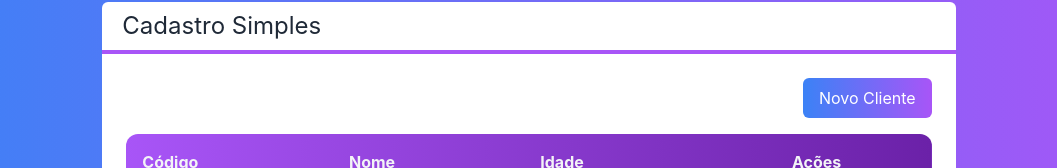
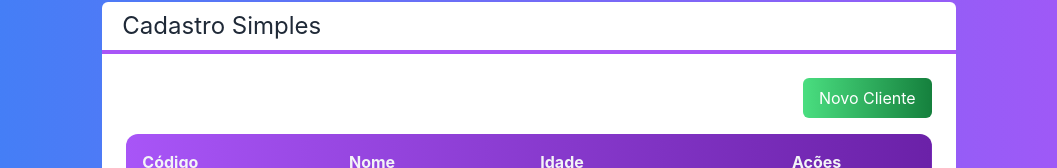
Before and after one commit to LeandroMenoci/nextjs-cod3r02, a Next.js app in the folder next-crud/: page / in a window 1280 px wide. Shown: the part 124-292 px from the top of the page, without its empty margins (111-1168 px from the left). Built offline with nearby package versions, Linux system fonts and the light colour scheme.

Commit message:
Componente Formulario

```diff
--- a/next-crud/src/components/Botao.tsx
+++ b/next-crud/src/components/Botao.tsx
@@ -6,11 +6,11 @@ interface BotaoProps {
 }
 
 export default function Botao(props: BotaoProps) {
-  const cor = props.cor ?? 'gray'
+  // const cor = props.cor ?? 'gray'
 
   return (
     <button className={`
-      bg-gradient-to-r from-${cor}-400 to-${cor}-700
+      bg-gradient-to-r from-green-400 to-green-700
       text-white px-4 py-2 rounded-md
       ${props.className}
     `}>
--- a/next-crud/src/pages/index.tsx
+++ b/next-crud/src/pages/index.tsx
@@ -1,4 +1,5 @@
 import Botao from "../components/Botao";
+import Formulario from "../components/Formulario";
 import Layout from "../components/Layout";
 import Tabela from "../components/Tabela";
 import Cliente from "../core/Cliente";
@@ -29,9 +30,10 @@ export default function Home() {
 
       <Layout titulo="Cadastro Simples">
         <div className="flex justify-end">
-          <Botao className="mb-4">Novo Cliente</Botao>
+          <Botao className="mb-4" cor="blue" >Novo Cliente</Botao>
         </div>
         <Tabela clientes={clientes} clienteSelecionado={clienteSelecionado} clienteExcluido={clienteExcluido}></Tabela>
+        <Formulario cliente={clientes[0]}></Formulario>
       </Layout>
     </div>
   )
--- a/next-crud/tailwind.config.js
+++ b/next-crud/tailwind.config.js
@@ -1,8 +1,15 @@
 module.exports = {
-  content: [
-    "./src/pages/**/*.{js,ts,jsx,tsx}",
-    "./src/components/**/*.{js,ts,jsx,tsx}",
-  ],
+  purge: {
+    content: [
+      "./src/pages/**/*.{js,ts,jsx,tsx}",
+      "./src/components/**/*.{js,ts,jsx,tsx}",
+    ],
+    safelist: [
+      /^bg-/,
+      /^to-/,
+      /^from-/,
+    ]
+  },
   theme: {
     extend: {},
   },
```
